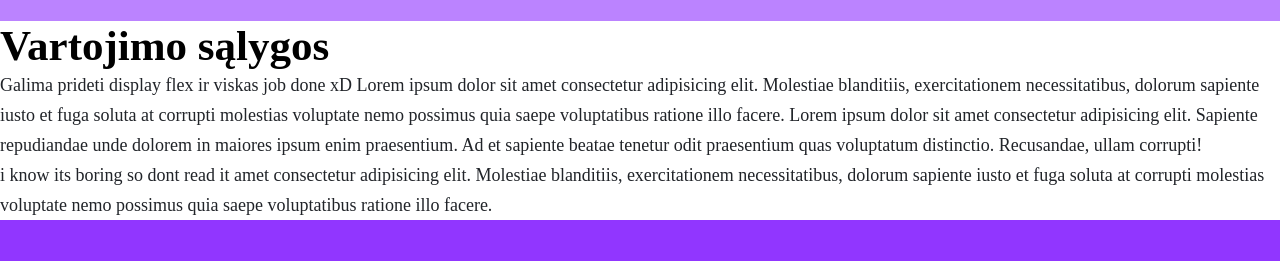
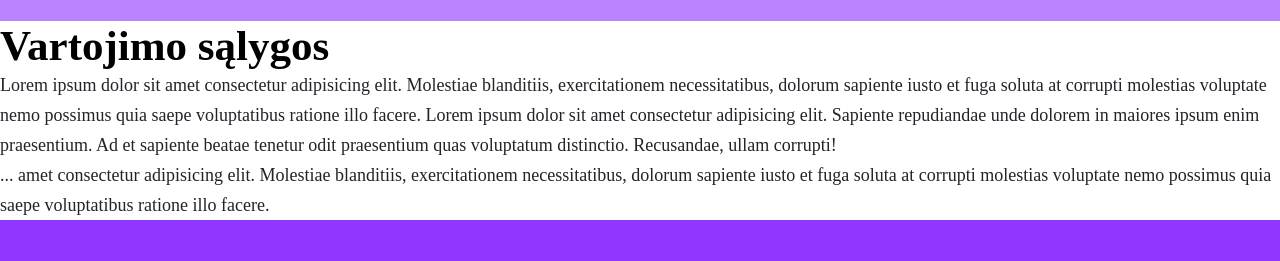
Before and after one commit to gameg0065/Pakeliui, a Vue app in the folder Front-end/: page /terms in a window 1280 px wide. Shown: the part 544-805 px from the top of the page. Built offline with nearby package versions, Linux system fonts and the light colour scheme; a web font is replaced by a local one; what vue-js-modal would draw is missing.

Commit message:
updates Terms component

```diff
--- a/Front-end/src/views/Terms.vue
+++ b/Front-end/src/views/Terms.vue
@@ -2,20 +2,19 @@
   <div class="container">
     <h2>Vartojimo sąlygos</h2>
     <p>
-      Galima prideti display flex ir viskas job done xD Lorem ipsum dolor sit
-      amet consectetur adipisicing elit. Molestiae blanditiis, exercitationem
-      necessitatibus, dolorum sapiente iusto et fuga soluta at corrupti
-      molestias voluptate nemo possimus quia saepe voluptatibus ratione illo
-      facere. Lorem ipsum dolor sit amet consectetur adipisicing elit. Sapiente
-      repudiandae unde dolorem in maiores ipsum enim praesentium. Ad et sapiente
-      beatae tenetur odit praesentium quas voluptatum distinctio. Recusandae,
-      ullam corrupti!
+      Lorem ipsum dolor sit amet consectetur adipisicing elit. Molestiae
+      blanditiis, exercitationem necessitatibus, dolorum sapiente iusto et fuga
+      soluta at corrupti molestias voluptate nemo possimus quia saepe
+      voluptatibus ratione illo facere. Lorem ipsum dolor sit amet consectetur
+      adipisicing elit. Sapiente repudiandae unde dolorem in maiores ipsum enim
+      praesentium. Ad et sapiente beatae tenetur odit praesentium quas
+      voluptatum distinctio. Recusandae, ullam corrupti!
     </p>
     <p>
-      i know its boring so dont read it amet consectetur adipisicing elit.
-      Molestiae blanditiis, exercitationem necessitatibus, dolorum sapiente
-      iusto et fuga soluta at corrupti molestias voluptate nemo possimus quia
-      saepe voluptatibus ratione illo facere.
+      ... amet consectetur adipisicing elit. Molestiae blanditiis,
+      exercitationem necessitatibus, dolorum sapiente iusto et fuga soluta at
+      corrupti molestias voluptate nemo possimus quia saepe voluptatibus ratione
+      illo facere.
     </p>
   </div>
 </template>
```
